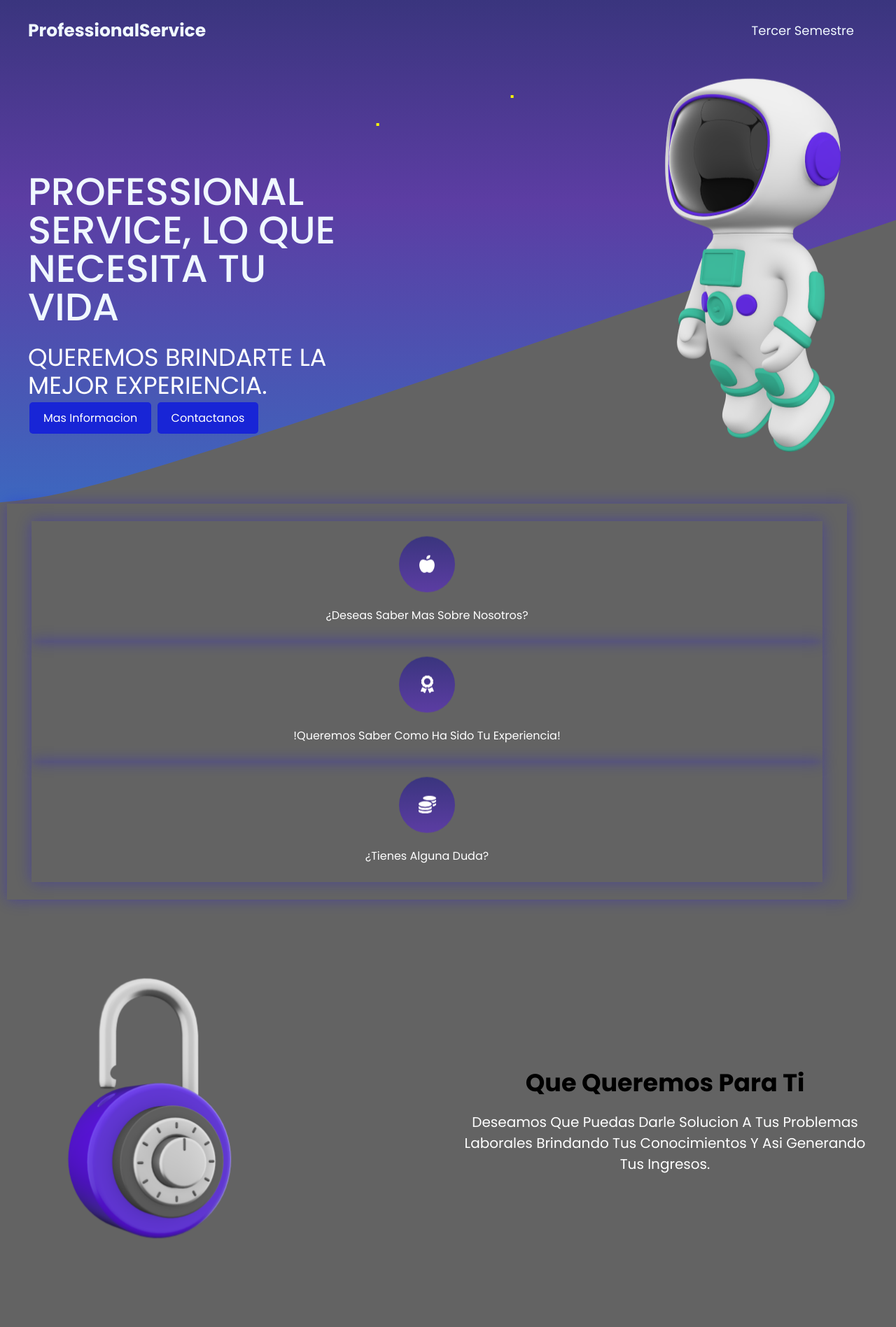
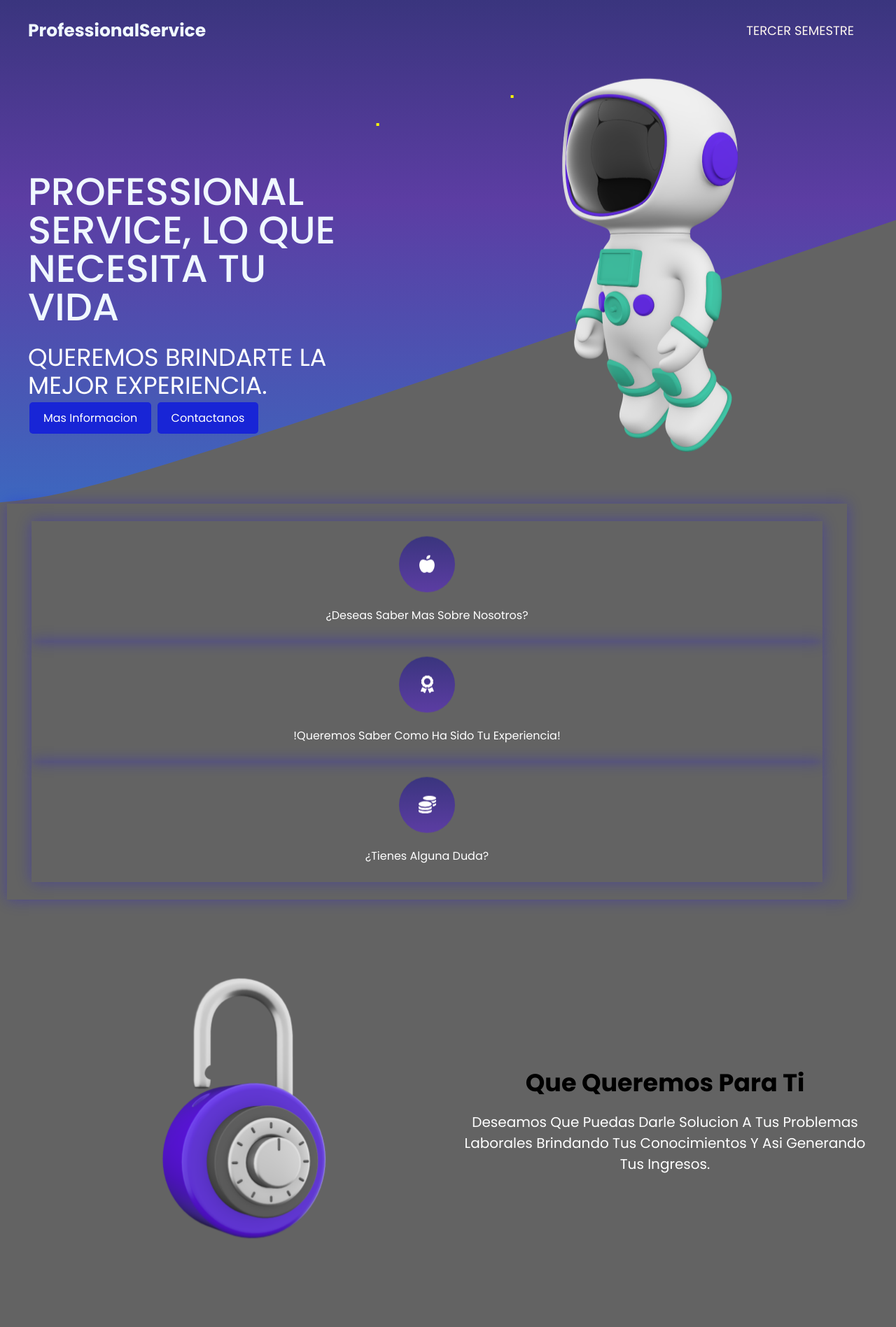
Before and after one commit to Deividbotero/ProfessionalService, a PHP site: page / in a window 1280 px wide. Shown: the top 1897 px of the page at 70% size. Run offline with PHP 8.4, Linux system fonts and the light colour scheme.

Commit message:
Update style.css
agregar centrado style

```diff
--- a/style.css
+++ b/style.css
@@ -47,6 +47,23 @@ header {
     color: aliceblue;
 }
 
+.menu ul{
+    display: flex;
+}
+
+.menu ul li {
+    list-style: none;
+    margin-left: 36px;
+}
+
+.menu ul li a{
+    text-decoration: none;
+    font-size: 16px;
+    color: #fff;
+    text-transform: uppercase;
+}
+
+
 .menu .navbar ul li {
     position: relative;
     float: left;
@@ -55,7 +72,7 @@ header {
 .menu .navbar ul li a {
     font-size: 18px;
     padding: 20px;
-    color: aliceblue;
+    color: rgb(255, 248, 240);
     display: block;
 }
 
@@ -419,7 +436,7 @@ hr {
     transform: scale(1.1);
 }
 
-/* Animaciones */
+
 
 @keyframes slideIn {
     0% {
@@ -522,3 +539,45 @@ img {
         transform: translate(100vw, 100vh);
     }
 }
+
+.porfolio img {
+    max-width: 50%;
+    height: auto;
+    margin-right: 0;
+    margin-bottom: 20px;
+    transition: transform 0.3s ease;
+    animation: zoomIn 1s ease-out, moveUpDown 3s ease-in-out infinite;
+    display: block;
+    margin-left: auto;
+    margin-right: auto;
+}
+
+.header-content img {
+    max-width: 50%;
+    height: auto;
+    transition: transform 0.3s ease;
+    animation: slideIn 1s ease-out, moveUpDown 3s ease-in-out infinite;
+    display: block;
+    margin-left: auto;
+    margin-right: auto;
+}
+
+.enlace img {
+    width: 150px;
+    height: auto;
+    transition: transform 0.3s ease;
+    animation: fadeIn 1s ease-out, moveUpDown 3s ease-in-out infinite;
+    border-radius: 10px;
+}
+
+.enlace img:hover {
+    transform: scale(1.1);
+}
+
+
+@media screen and (max-width:1200px) {
+
+    header {
+        padding: 40px;
+    }
+}
```
